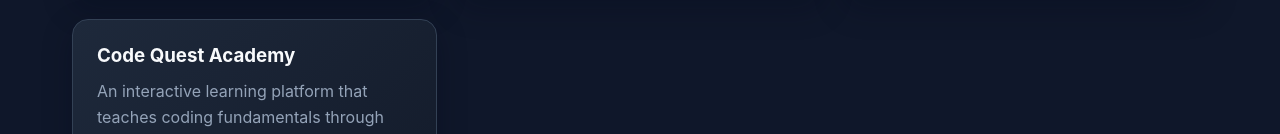
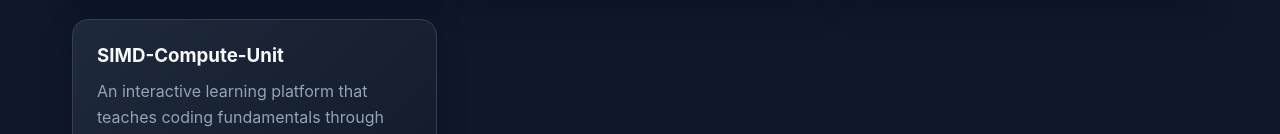
Before and after one commit to rchowd9/personal-portfolio, a React (Vite) app: page /#/projects in a window 1280 px wide. Shown: the part 1845-1979 px from the top of the page. Built offline with nearby package versions, Linux system fonts and the light colour scheme.

Commit message:
Added another project

```diff
--- a/src/pages/Projects.jsx
+++ b/src/pages/Projects.jsx
@@ -89,7 +89,7 @@ export default function Projects() {
     },
 
     {
-      title: "Code Quest Academy",
+      title: "SIMD-Compute-Unit",
       description:
         "An interactive learning platform that teaches coding fundamentals through lessons, challenges, and gamified progress tracking.",
       tech: ["TypeScript", "CSS", "Next.js", "Hono", "Redis"],
```
